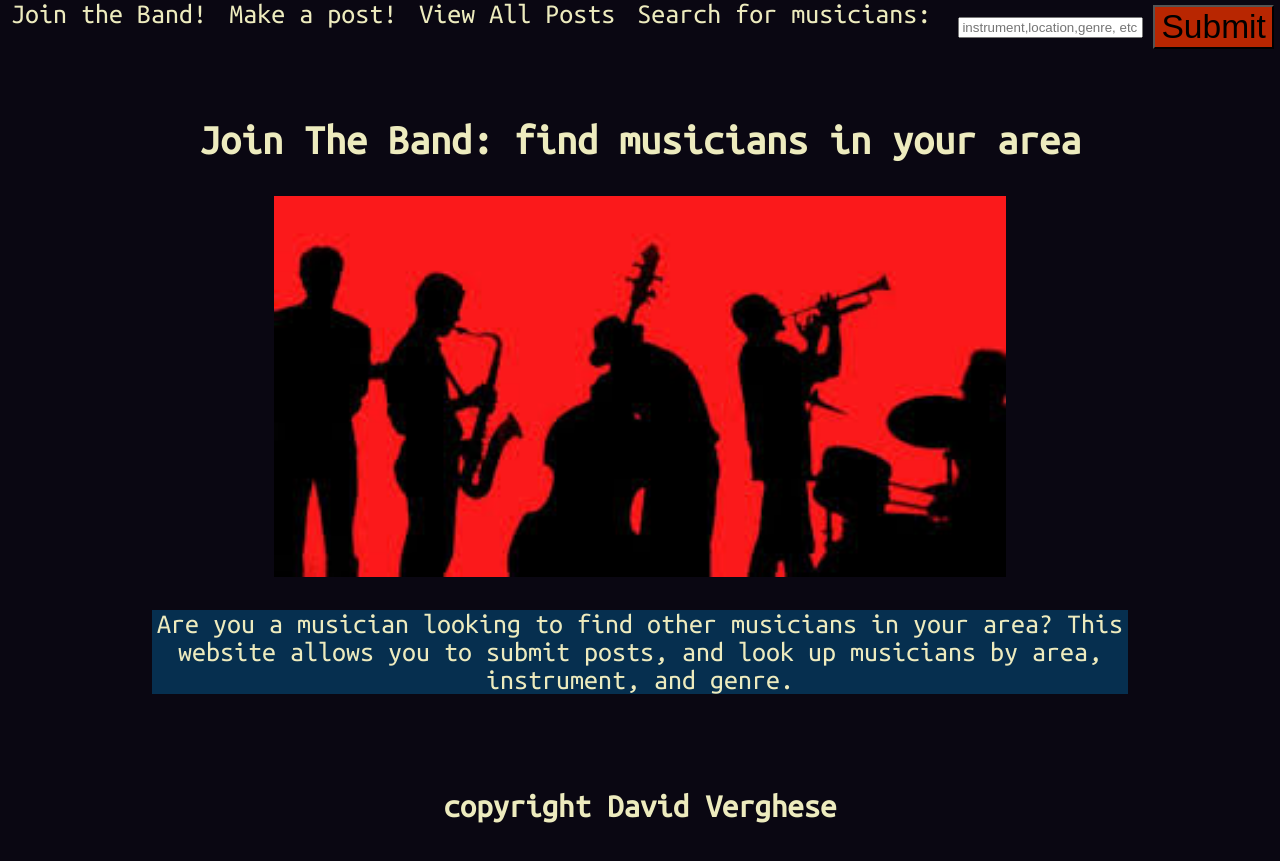
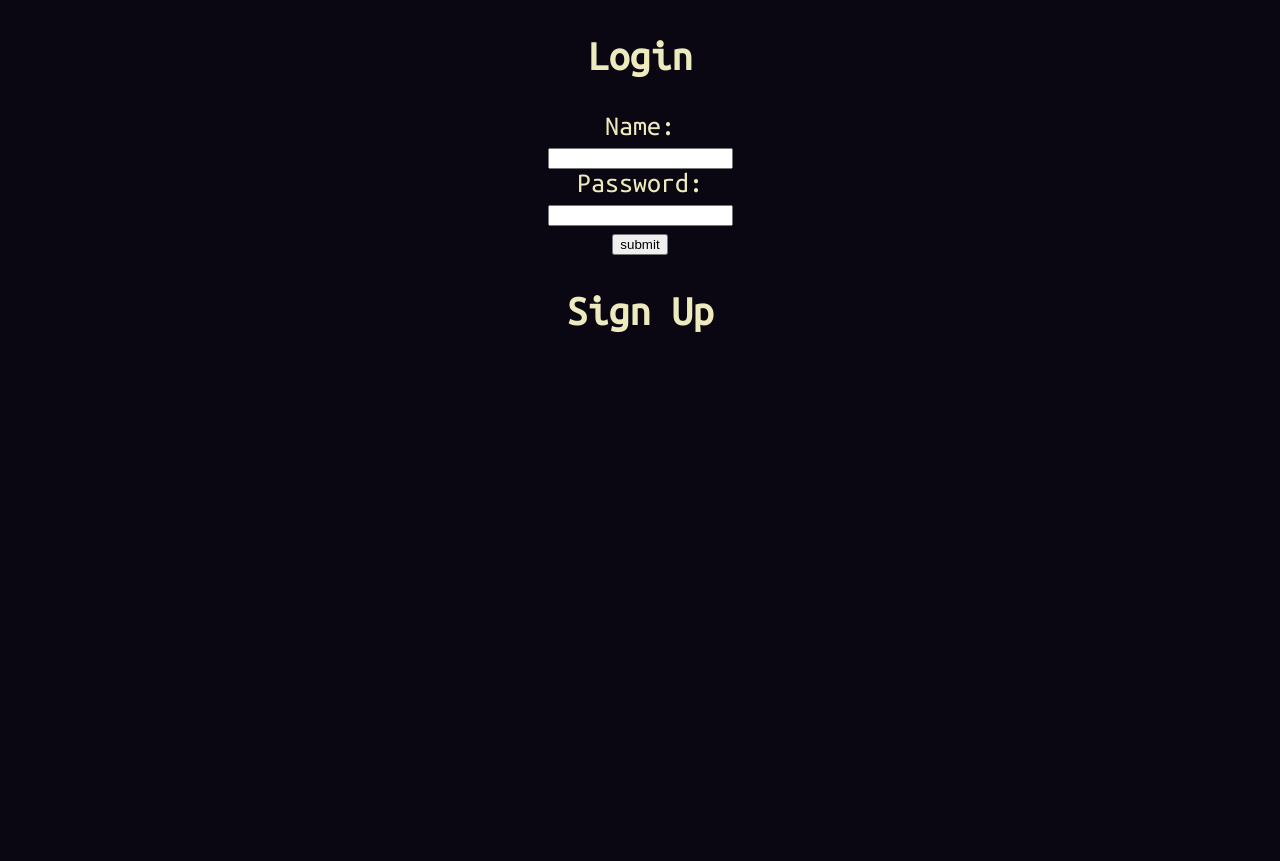
Before and after one commit to DavidVerghese/joinTheBandFrontend, a React (Create React App) app in the folder jointheband/: page / in a window 1280 px wide. After the commit the page ends 800 px from the top, so only its background shows below. Built offline with nearby package versions, Linux system fonts and the light colour scheme; no server answers.

Commit message:
add login page

```diff
--- a/jointheband/src/App.js
+++ b/jointheband/src/App.js
@@ -13,7 +13,7 @@ import basssound from "./sounds/basssoundone.mp3"
 import drumsound from "./sounds/drumsound.mp3";
 import basssoundtwo from "./sounds/harpsound.mp3";
 import guitarsound from "./sounds/guitarstrum.mp3";
-
+import Landing from './components/Landing';
 function App() {
   const bassAudioTwo = new Audio(basssoundtwo);
   bassAudioTwo.volume = 0.02;
@@ -297,7 +297,7 @@ function App() {
 
   return (
     <div>
-      <header>
+      {/* <header>
         <div className="headerBackground">
             <Link onClick={function (){ bassAudio.play() }} to="/"><p>Join the Band!</p></Link>
           <Link
@@ -320,18 +320,19 @@ function App() {
           <p>Search for musicians:</p>
           <div className="searchBarDiv">
           <label htmlFor="searchBar"></label>
-          {/* storing the user's input in the state variable searchValue */}
+
           <input name="searchBar" type="text" placeholder="instrument,location,genre, etc" onChange={search} />
           <Link to="/search">
             <button id="search-button" onClick={searchSubmit}>Submit</button>
           </Link>
         </div>
         </div>
-      </header>
+      </header> */}
       <main>
 
         <Route exact path="/">
-          <Home data={data}/>
+          {/* <Home data={data}/> */}
+          <Landing/>
         </Route>
         <Route path="/form">
           {/* setToggleFetch is passed as a prop to Form */}
@@ -347,9 +348,9 @@ function App() {
           <NoResults warningMessage={warningMessage} numberOfResults={numberOfResults} />
         </Route>
       </main>
-      <footer>
+      {/* <footer>
         <h3>copyright David Verghese</h3>
-      </footer>
+      </footer> */}
     </div>
   );
 }
--- a/jointheband/src/components/AllProfiles.jsx
+++ b/jointheband/src/components/AllProfiles.jsx
@@ -15,24 +15,26 @@ function AllProfiles(props) {
         <h2>Profiles:</h2>
       </a>
       <div id="all-profiles-parent-div">
-        {users.map((item, key) => {
 
-        // item stores data of musician's profile
-        return (
-          <div>
-            <p>{item.name}</p>
+        {/* {users.map((item, key) => { */}
+
+        {/* // item stores data of musician's profile
+        // return (
+        //   <div> */}
+            {/* <p>{item.name}</p>
             <img src={item.picture_url} />
             <p>email: {item.email_address}</p>
             <p>genre: {item.genre.name}</p>
             <p>joined: {alterDate(item.created_at)}</p>
             <p>location: {item.location.name}</p>
             <p>instrument: {item.instrument.name}</p>
-            <p>looking for: {item.looking_for.name}</p>
+            <p>looking for: {item.looking_for.name}</p> */}
             {/* pass item as prop to Profile */}
             {/* <Profile  key={key} item={item} refresh={props.refresh} /> */}
-          </div>
-        );
-      })}</div>
+        {/* //   </div>
+        // );
+        // })}
+      </div> */}
       {/* <a href="#top">
         <button
           onClick={function () {
@@ -42,7 +44,8 @@ function AllProfiles(props) {
           Back to Top
         </button>
       </a> */}
-    </div>
+      </div>
+      </div>
   );
 }
 
--- /dev/null
+++ b/jointheband/src/components/Landing.jsx
@@ -0,0 +1,69 @@
+import { useState } from 'react';
+
+function Landing() {
+
+  const [user, setUser] = useState({ username: "", password: "" });
+
+  const testUser = {
+    name: "hellswo",
+    password: "hesllo!",
+    email_address: "twess3t",
+    picture_url: "piwcsture.jpeg",
+    genre_id: 1754,
+    instrument_id: 768,
+    location_id: 1801,
+    looking_for_id: 769
+  }
+  const handleSubmit = e => {
+
+    e.preventDefault();
+
+    console.log(user);
+    fetch('http://localhost:3000/login', {
+      method: "POST",
+      headers: {
+        "Content-Type": "application/json",
+        "Accept": "application/json"
+      },
+      body: JSON.stringify({name:user.username,password: user.password}),
+
+    }).then(resp => {
+      if(resp.ok){
+        resp.json().then(data => {
+          console.log(data);
+          // setUser(data);
+            // handleCurrentUser(data)
+            // navigate('/')
+         })
+      }else {
+         resp.json().then(json => console.log(json.errors))
+      }
+   })
+
+  }
+
+  const handleChange = e => {
+    setUser({
+      ...user,
+      [e.target.name]: e.target.value
+    })
+  }
+
+  return <div>
+    <h2>Login</h2>
+    <form className="login" onSubmit={ handleSubmit }>
+          <div>
+            <label htmlFor="name">Name: </label>
+        <input  type="text" id="name" name="username" value={user.username} onChange={ handleChange }/>
+          </div>
+          <div>
+            <label htmlFor="password">Password: </label>
+            <input type="password" id="password" name="password"  value={user.password} onChange={ handleChange } />
+          </div>
+          <input  type="submit" value="submit"  />
+    </form>
+
+    <h2>Sign Up</h2>
+  </div>
+}
+export default Landing;
```
Also changed, not shown: 1 other file (tests, documents, lock files or other folders).
